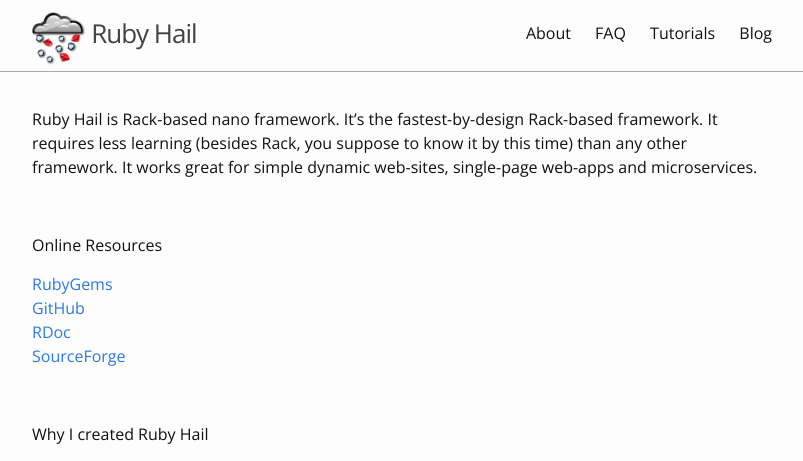
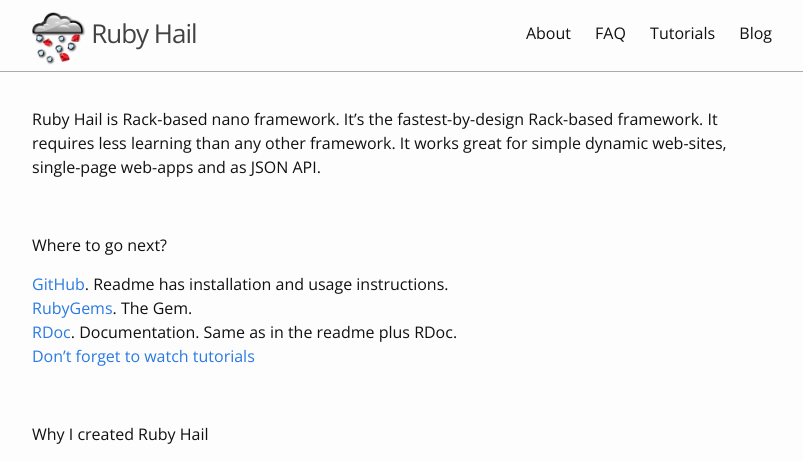
Before and after one commit to E-Xor/rhail-website, a Jekyll site: the page built from index.html, in a window 1280 px wide, cut to the strip 0-461 px from the top of the page. Shown: the whole strip, without its empty margins (238-1041 px from the left). Built offline with Jekyll 4.4.1, drawn with Linux system fonts in a browser that asks for light colours; some of the changed text lies outside the part shown.

Commit message:
Corrections

```diff
--- a/_includes/about_content.md
+++ b/_includes/about_content.md
@@ -1,20 +1,16 @@
-Ruby Hail is Rack-based nano framework. It's the fastest-by-design Rack-based framework. It requires less learning (besides Rack, you suppose to know it by this time) than any other framework. It works great for simple dynamic web-sites, single-page web-apps and microservices.
+Ruby Hail is Rack-based nano framework. It's the fastest-by-design Rack-based framework. It requires less learning than any other framework. It works great for simple dynamic web-sites, single-page web-apps and as JSON API.
 
 <br>
 
-Online Resources
+Where to go next?
 
-<a href="https://rubygems.org/gems/rhail">RubyGems</a><br>
-<a href="https://github.com/E-Xor/rhail">GitHub</a><br>
-<a href="http://www.rubydoc.info/github/E-Xor/rhail/">RDoc</a><br>
-<a href="https://sourceforge.net/projects/rhail">SourceForge</a><br>
+<a href="https://github.com/E-Xor/rhail">GitHub</a>. Readme has installation and usage instructions.<br>
+<a href="https://rubygems.org/gems/rhail">RubyGems</a>. The Gem.<br>
+<a href="http://www.rubydoc.info/github/E-Xor/rhail/">RDoc</a>. Documentation. Same as in the readme plus RDoc.<br>
+<a href="/tutorials">Don't forget to watch tutorials</a>
 
 <br>
 
 Why I created Ruby Hail
 
 <iframe width="560" height="315" src="https://www.youtube.com/embed/hKzYhoo68os" frameborder="0" allowfullscreen></iframe>
-
-<br><br>
-
-<a href="/tutorials">Don't forget to watch tutorials</a>
```
Also changed, not shown: pages/tutorials.md (+6 -0 lines).
